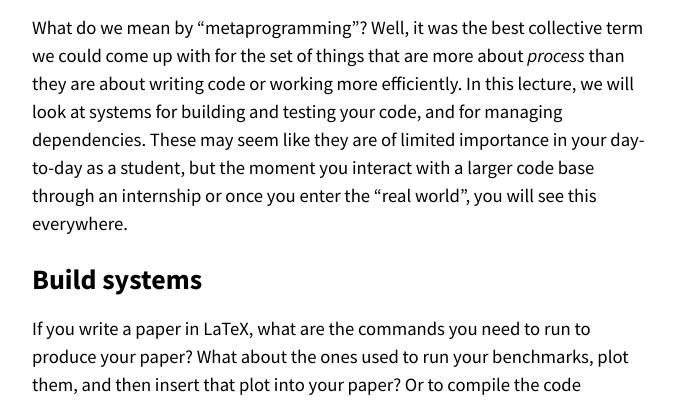
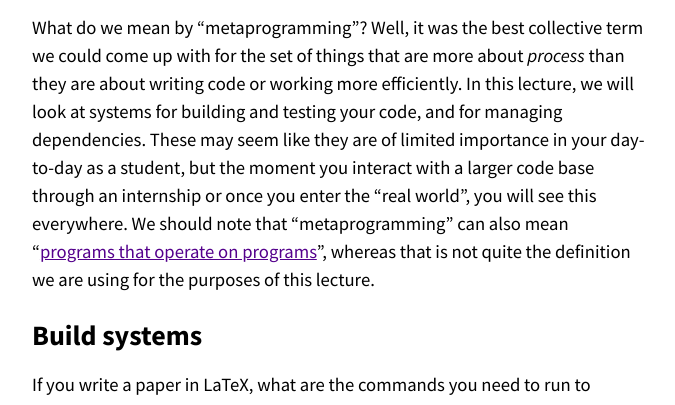
Before and after one commit to missing-semester-cn/missing-semester-cn.github.io, a Jekyll site: the page built from _2020/metaprogramming.md, in a window 1280 px wide and 900 px high, cut to the strip 495-900 px from the top of the window. Shown: the whole strip, without its empty margins (300-975 px from the left). Built offline with Jekyll 4.4.1, drawn with Linux system fonts in a browser that asks for light colours.

Commit message:
Note about 'real' metaprogramming meaning (#9)

```diff
--- a/_2020/metaprogramming.md
+++ b/_2020/metaprogramming.md
@@ -20,7 +20,11 @@ In this lecture, we will look at systems for building and testing your
 code, and for managing dependencies. These may seem like they are of
 limited importance in your day-to-day as a student, but the moment you
 interact with a larger code base through an internship or once you enter
-the "real world", you will see this everywhere.
+the "real world", you will see this everywhere. We should note that
+"metaprogramming" can also mean "[programs that operate on
+programs](https://en.wikipedia.org/wiki/Metaprogramming)", whereas that
+is not quite the definition we are using for the purposes of this
+lecture.
 
 # Build systems
 
```
